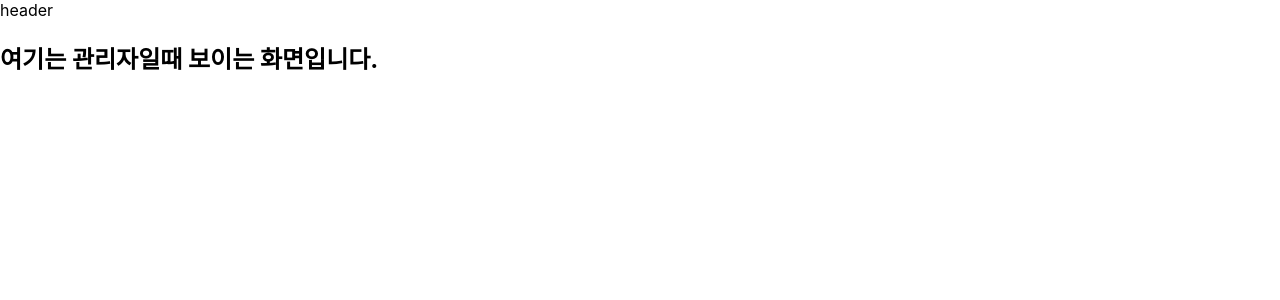
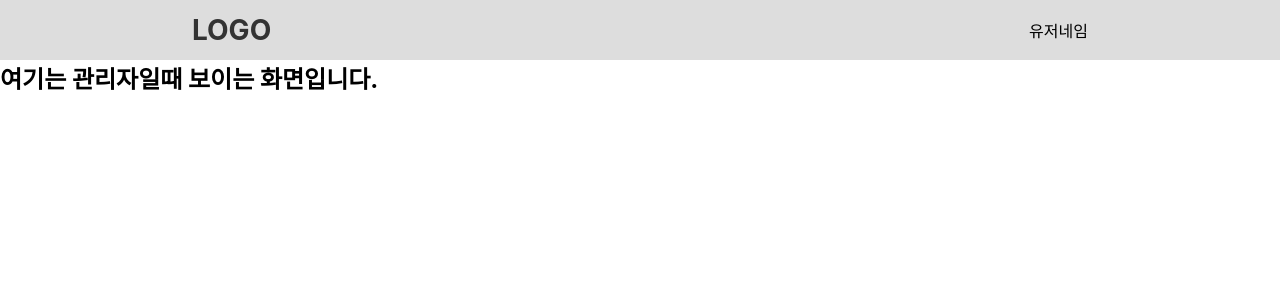
Before and after one commit to tooli38/posco_ai, a React (Create React App) app: page /admin-home in a window 1280 px wide. Shown: the top 300 px of the page. Built offline with nearby package versions, Linux system fonts and the light colour scheme.

Commit message:
styled-components 추가

```diff
--- a/package.json
+++ b/package.json
@@ -10,6 +10,7 @@
     "react-dom": "^18.2.0",
     "react-router-dom": "^6.21.1",
     "react-scripts": "5.0.1",
+    "styled-components": "^6.1.6",
     "web-vitals": "^2.1.4"
   },
   "scripts": {
--- a/src/components/Header.jsx
+++ b/src/components/Header.jsx
@@ -1,7 +1,37 @@
 import React from 'react';
+import styled from 'styled-components';
 
 function Header(props) {
-  return <div>header</div>;
+  const StyledHeader = styled.header`
+    width: 100vw;
+    height: 60px;
+    display: flex;
+    align-items: center;
+    background-color: #ddd;
+    box-sizing: border-box;
+  `;
+
+  const StyleDiv = styled.div`
+    width: 70vw;
+    margin: 0 auto;
+    display: flex;
+    justify-content: space-between;
+    align-items: center;
+  `;
+
+  const StyleLogo = styled.a`
+    font-size: 28px;
+    font-weight: bold;
+    color: #333;
+  `;
+  return (
+    <StyledHeader>
+      <StyleDiv>
+        <StyleLogo href='/'>LOGO</StyleLogo>
+        <p>유저네임</p>
+      </StyleDiv>
+    </StyledHeader>
+  );
 }
 
 export default Header;
--- a/src/index.css
+++ b/src/index.css
@@ -11,3 +11,18 @@ code {
   font-family: source-code-pro, Menlo, Monaco, Consolas, 'Courier New',
     monospace;
 }
+
+a {
+  text-decoration: none;
+  margin: 0;
+}
+
+h1,
+h2,
+h3,
+h4,
+h5,
+h6,
+p {
+  margin: 0;
+}
```
Also changed, not shown: src/App.css (+0 -35 lines), src/logo.svg (deleted), 1 other file (tests, documents, lock files or other folders).
